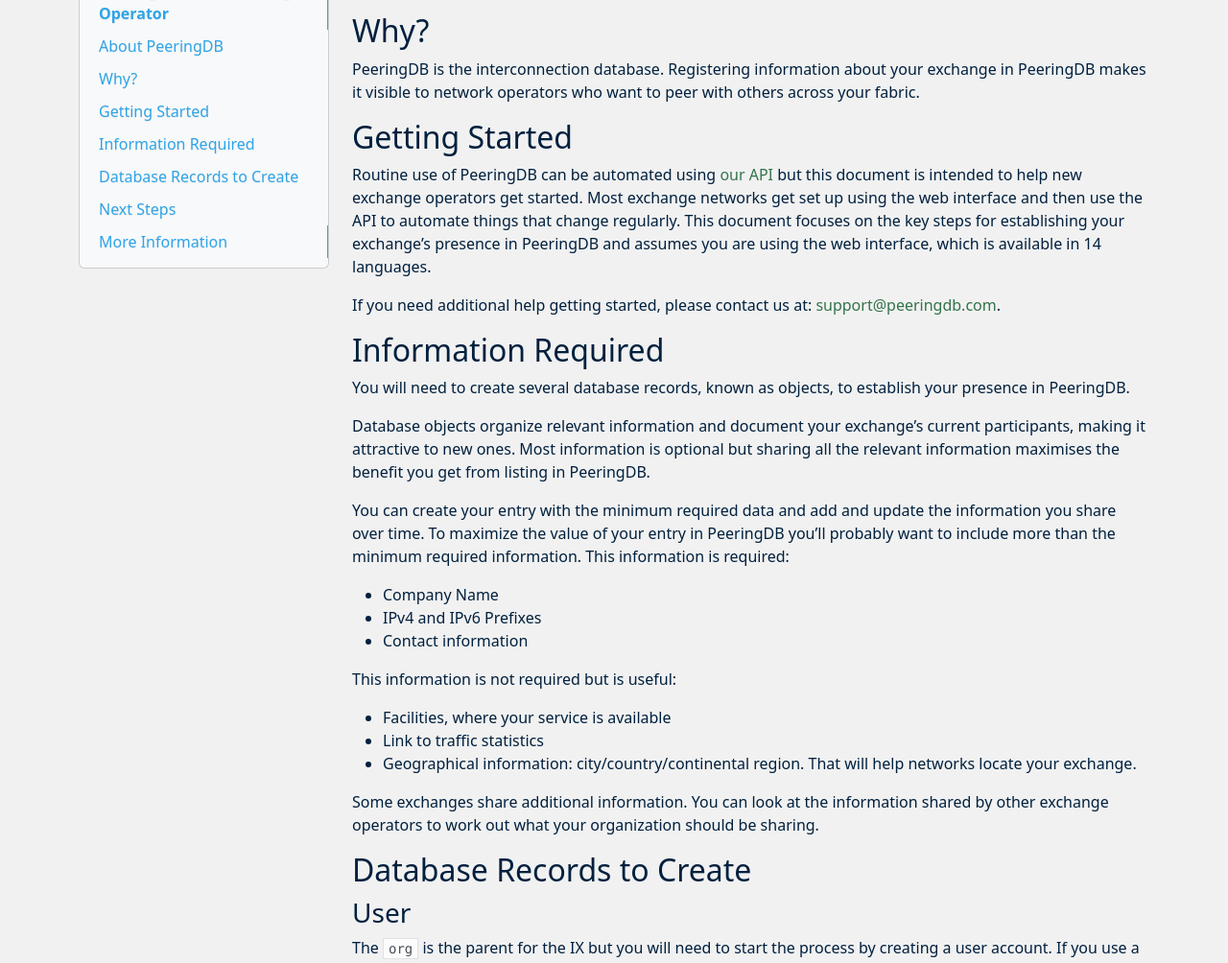
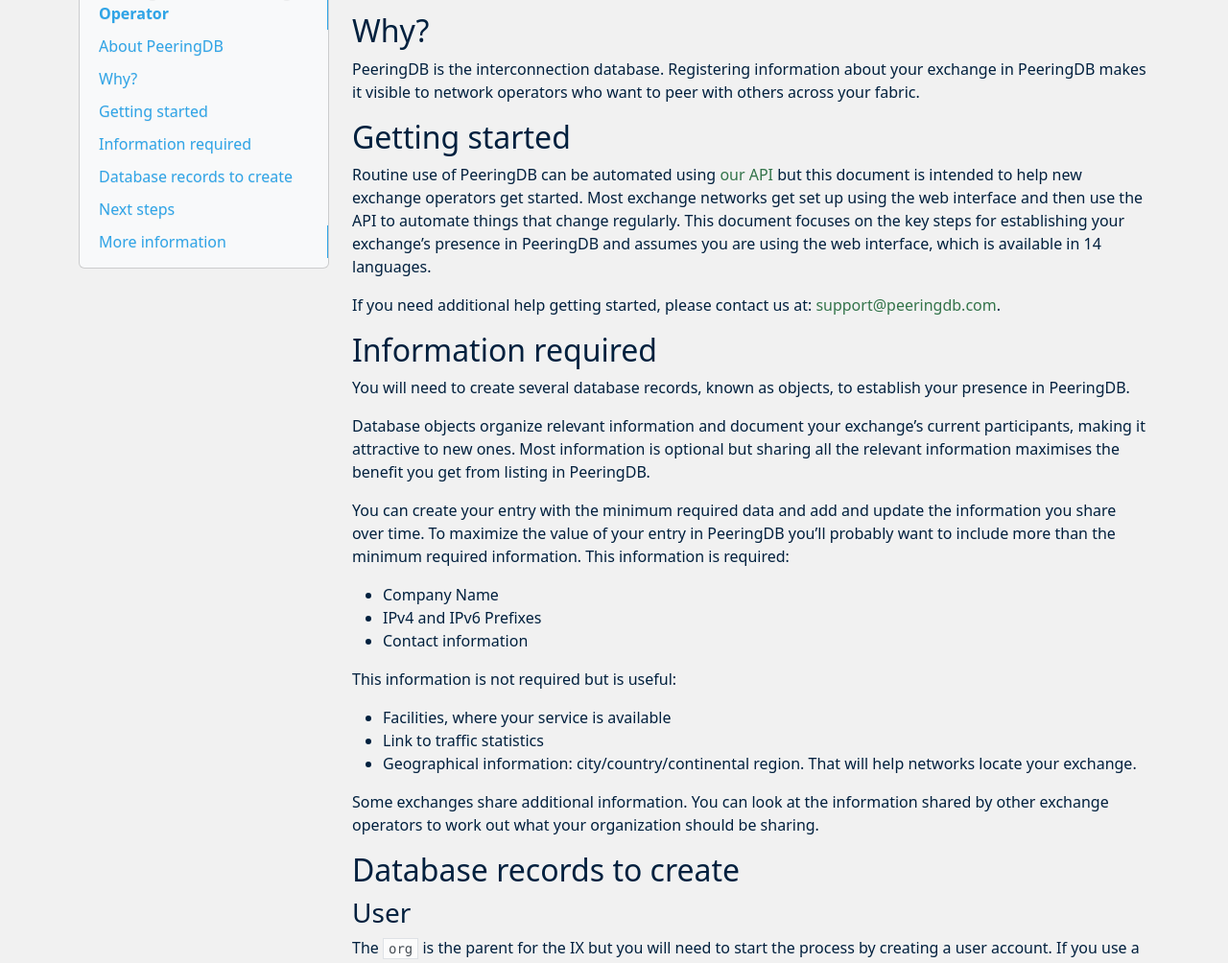
Before and after one commit to peeringdb/docs, an MkDocs documentation site: the page built from docs/howto/get-started-exchange.md, in a window 1280 px wide and 1400 px high, scrolled down 376 px. Shown: the part 139-1143 px from the top of the window at 96% size. Built offline with MkDocs 1.6.1, drawn with Linux system fonts in a browser that asks for light colours; nearby versions of some CDN libraries; some of the changed text lies outside the part shown.

```diff
--- a/docs/howto/get-started-exchange.md
+++ b/docs/howto/get-started-exchange.md
@@ -1,18 +1,19 @@
-#HOWTO: Get Started with PeeringDB as an Exchange Operator
-##About PeeringDB
+# HOWTO: Get Started with PeeringDB as an Exchange Operator
+
+## About PeeringDB
 PeeringDB, as the name suggests, was set up to facilitate peering between networks and peering coordinators. In recent years, the vision of PeeringDB has developed to keep up with the speed and diverse manner in which the Internet is growing. The database is no longer just for peering and peering related information. It now includes all types of interconnection data for networks, clouds, services, and enterprise, as well as interconnection facilities that are developing at the edge of the Internet.
 
 We believe in, and rely on the community to grow and improve the PeeringDB database. The volunteers who run the database are passionate about security, privacy, integrity, and validation of the data in the database. Even though PeeringDB is a freely available and public tool, users strictly adhere to the acceptable use policy, which prevents the database from being used for commercial purposes and discourages unsolicited communications. This is largely policed by the community and has been very effective since PeeringDB was launched.
 
-##Why?
+## Why?
 PeeringDB is the interconnection database. Registering information about your exchange in PeeringDB makes it visible to network operators who want to peer with others across your fabric.
 
-##Getting Started
+## Getting started
 Routine use of PeeringDB can be automated using [our API](https://www.peeringdb.com/apidocs) but this document is intended to help new exchange operators get started. Most exchange networks get set up using the web interface and then use the API to automate things that change regularly. This document focuses on the key steps for establishing your exchange’s presence in PeeringDB and assumes you are using the web interface, which is available in 14 languages.
 
 If you need additional help getting started, please contact us at: [support@peeringdb.com](mailto:support@peeringdb.com).
 
-##Information Required
+## Information required
 You will need to create several database records, known as objects, to establish your presence in PeeringDB.
 
 Database objects organize relevant information and document your exchange’s current participants, making it attractive to new ones. Most information is optional but sharing all the relevant information maximises the benefit you get from listing in PeeringDB.
@@ -31,26 +32,27 @@ This information is not required but is useful:
 
 Some exchanges share additional information. You can look at the information shared by other exchange operators to work out what your organization should be sharing.
 
-##Database Records to Create
-###User
+## Database records to create
+
+### User
 The `org` is the parent for the IX but you will need to start the process by creating a user account. If you use a role account for a PeeringDB user you should update the password when people who had access to the role account leave your organization. If you use a ticketing system, please make sure it does not auto-respond in a way that generates a slew of new tickets.
 
-###Org
+### Org
 The `org` object is your organization’s core record in PeeringDB. All it needs is an organization name but you can add extra value by including information about where your organization is located. You could specify as little as a country name or as much as a full postal address.
 
 Your `org` object will be assigned a numeric identifier, called its id. This is what will be referenced by any child net objects.
 
 ![Example Organization Form](images/example-organization-form.png)
 
-###Ix
+### Ix
 Once you have created your organisation you may add the `ix` object. You do this by using the Add Exchange tab in the “Manage” menu below your organization. You’ll be able to input either your IPv4 or IPv6 LAN prefix through this form and will then need to add the other by editing the object once it is created.
 
-###Prefixes
+### Prefixes
 An IPv4 or IPv6 prefix is needed to register your IX. Once your IX is approved, please also provide the other prefix. For the IPv6 prefix a /64 mask is highly recommended. Please talk to [support](mailto:support@peeringdb.com) if you would like to use another mask. The prefix information is used to verify connections from your participants.
 
 ![Add an IPv4 Prefix](images/prefixes-add-ipv4.png)
 
-##Next Steps
+## Next steps
 This short document describes the first steps for getting set up in PeeringDB. Once you have established your presence you should consider sharing information that would be helpful to potential new participants. Things to consider sharing:
 
 * Encourage your exchange participants to add PeeringDB entries when they join, leave or upgrade the capacity they have with the exchange
@@ -60,5 +62,5 @@ This short document describes the first steps for getting set up in PeeringDB. O
 
 ![LAN](images/lan.png)
 
-##More Information
+## More information
 The [PeeringDB Data Ownership Policy](https://docs.peeringdb.com/gov/misc/2020-04-06_PeeringDB_Data_Ownership_Policy_Document_v1.0.pdf) describes all the objects in PeeringDB.
```
Also changed, not shown: docs/howtos.md (+1 -0 lines).
